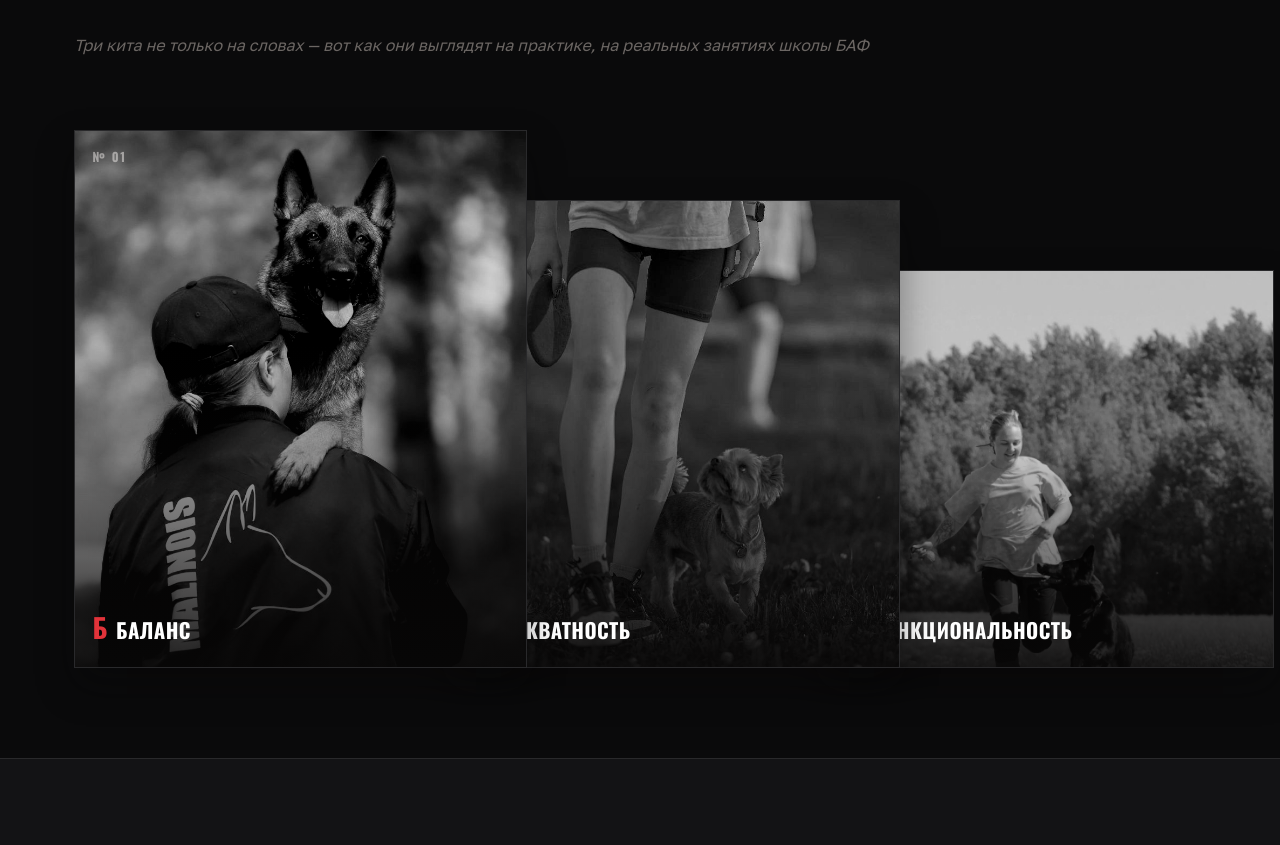
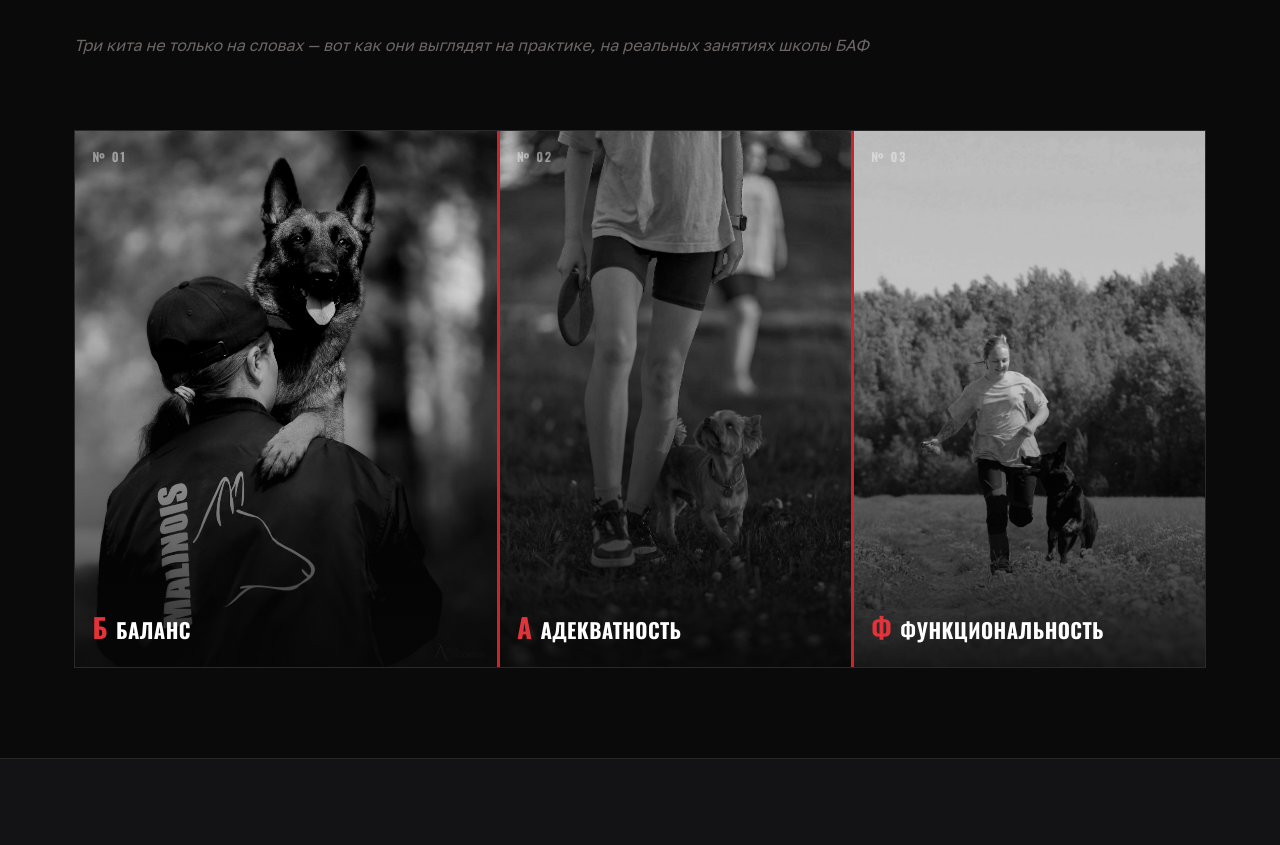
Before and after one commit to Likes32/BAF-, a plain HTML site: page baf-dog-school-landing.html in a window 1280 px wide. Shown: the part 1529-2374 px from the top of the page. Drawn offline with Linux system fonts and the light colour scheme.

Commit message:
Вернуть мозаику в один уровень, разделить красной полосой, заблокировать меню поиска по картинке

```diff
--- a/baf-dog-school-landing.html
+++ b/baf-dog-school-landing.html
@@ -429,8 +429,11 @@
   /* ---------- mosaic gallery ---------- */
   .mosaic {
     position: relative;
-    display: flex;
-    align-items: flex-end;
+    display: grid;
+    grid-template-columns: 1.2fr 1fr 1fr;
+    gap: 3px;
+    background: var(--red);
+    border: 1px solid var(--line);
     height: clamp(380px, 42vw, 560px);
     margin-top: clamp(2.8rem, 6vw, 4.5rem);
   }
@@ -439,23 +442,22 @@
     display: block;
     overflow: hidden;
     background: var(--bg-raise);
-    border: 1px solid var(--line);
+    height: 100%;
     text-decoration: none;
-    flex: 0 0 40%;
     cursor: default;
-    box-shadow: 0 18px 34px rgba(8, 7, 7, 0.4);
-    transition: transform 0.5s cubic-bezier(0.22, 1, 0.36, 1), box-shadow 0.4s ease;
+    -webkit-touch-callout: none;
+    user-select: none;
+    transition: box-shadow 0.4s ease;
   }
-  .mosaic-tile:not(:first-child) { margin-left: -7%; }
-  .mosaic-tile:nth-child(1) { height: 100%; z-index: 3; }
-  .mosaic-tile:nth-child(2) { height: 87%; z-index: 2; }
-  .mosaic-tile:nth-child(3) { height: 74%; z-index: 1; }
-  .mosaic-tile:hover { z-index: 4; transform: translateY(-16px) scale(1.03); box-shadow: 0 26px 46px rgba(8, 7, 7, 0.55); }
+  .mosaic-tile:hover { box-shadow: inset 0 3px 0 0 var(--red); z-index: 2; }
   .mosaic-tile img {
     width: 100%; height: 100%; object-fit: cover; display: block;
     filter: grayscale(1) contrast(1.12) brightness(0.85);
     transform: scale(1.02);
     transition: transform 0.7s cubic-bezier(0.22, 1, 0.36, 1), filter 0.5s ease;
+    -webkit-touch-callout: none;
+    user-select: none;
+    pointer-events: none;
   }
   .mosaic-tile:hover img { transform: scale(1.08); filter: grayscale(0.3) contrast(1.1) brightness(0.94); }
   .mosaic-scrim {
@@ -490,9 +492,8 @@
   .mosaic.reveal .mosaic-tile:nth-child(2) { transition-delay: 0.18s; }
   .mosaic.reveal .mosaic-tile:nth-child(3) { transition-delay: 0.31s; }
   @media (max-width: 720px) {
-    .mosaic { flex-direction: column; height: auto; gap: 10px; }
-    .mosaic-tile { flex: 0 0 auto; aspect-ratio: 3 / 4; height: auto; margin-left: 0 !important; box-shadow: none; border: 1px solid var(--line); }
-    .mosaic-tile:hover { transform: none; }
+    .mosaic { grid-template-columns: 1fr; height: auto; gap: 10px; background: transparent; border: none; }
+    .mosaic-tile { aspect-ratio: 3 / 4; height: auto; border: 1px solid var(--line); }
   }
   @media (prefers-reduced-motion: reduce) {
     .mosaic.reveal .mosaic-tile { opacity: 1; transform: none; transition: none; }
@@ -829,19 +830,19 @@
       <div class="mosaic reveal">
         <div class="mosaic-tile">
           <span class="mosaic-index">№ 01</span>
-          <img src="photos/balance-hug.jpg" alt="Баланс — доверие между малинуа и кинологом БАФ" style="object-position: 50% 30%;">
+          <img src="photos/balance-hug.jpg" alt="Баланс — доверие между малинуа и кинологом БАФ" style="object-position: 50% 30%;" draggable="false">
           <span class="mosaic-scrim"></span>
           <span class="mosaic-cap"><em>Б</em>Баланс</span>
         </div>
         <div class="mosaic-tile">
           <span class="mosaic-index">№ 02</span>
-          <img src="photos/adequacy-walk.jpg" alt="Адекватность — собака спокойно идёт рядом на поводке">
+          <img src="photos/adequacy-walk.jpg" alt="Адекватность — собака спокойно идёт рядом на поводке" draggable="false">
           <span class="mosaic-scrim"></span>
           <span class="mosaic-cap"><em>А</em>Адекватность</span>
         </div>
         <div class="mosaic-tile">
           <span class="mosaic-index">№ 03</span>
-          <img src="photos/functionality-run.jpg" alt="Функциональность — отработка команды в движении с игрушкой" style="object-position: 50% 42%;">
+          <img src="photos/functionality-run.jpg" alt="Функциональность — отработка команды в движении с игрушкой" style="object-position: 50% 42%;" draggable="false">
           <span class="mosaic-scrim"></span>
           <span class="mosaic-cap"><em>Ф</em>Функциональность</span>
         </div>
```
Also changed, not shown: index.html (+18 -17 lines).
